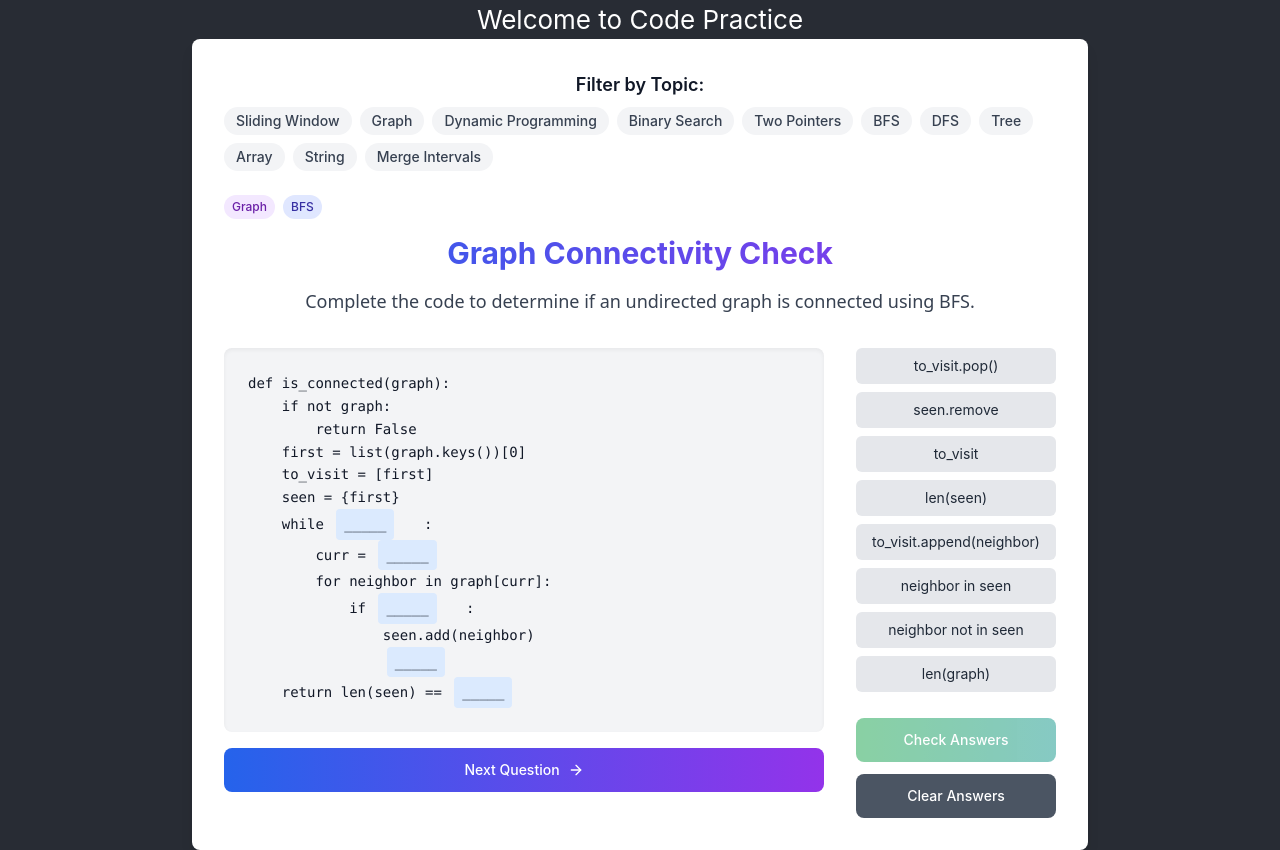
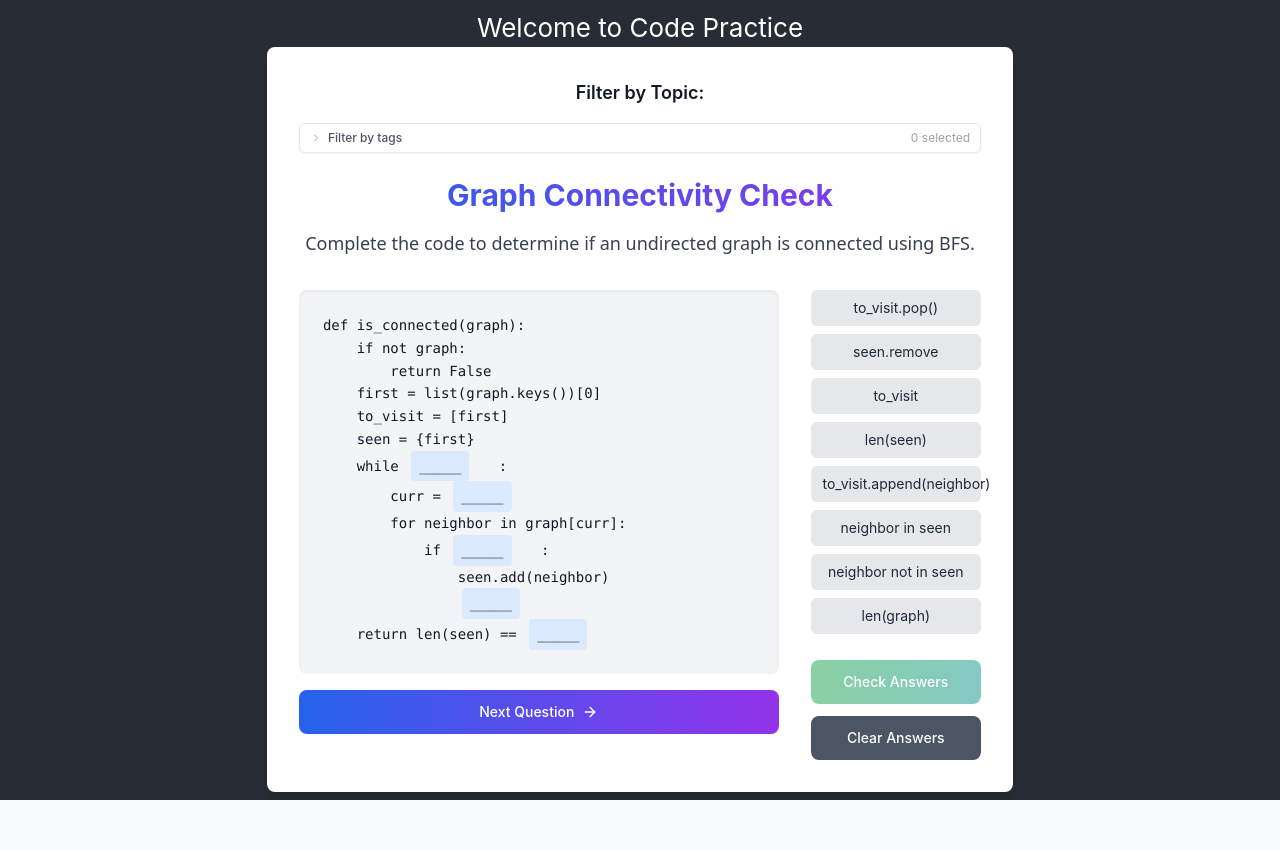
Before and after one commit to arunsudhir/arunsudhir.github.io, a React (Create React App) app in the folder codeguru/: page / in a window 1280 px wide. After the commit the page ends 800 px from the top, so only its background shows below. Built offline with nearby package versions, Linux system fonts and the light colour scheme.

Commit message:
add collapsible tags

```diff
--- a/codeguru/package.json
+++ b/codeguru/package.json
@@ -3,6 +3,7 @@
   "version": "0.1.0",
   "private": true,
   "dependencies": {
+    "@radix-ui/react-collapsible": "^1.1.3",
     "@testing-library/dom": "^10.4.0",
     "@testing-library/jest-dom": "^6.6.3",
     "@testing-library/react": "^16.2.0",
@@ -46,6 +47,9 @@
   },
   "homepage": "https://arunsudhir.github.io/",
   "devDependencies": {
-    "gh-pages": "^6.3.0"
+    "autoprefixer": "^10.4.20",
+    "gh-pages": "^6.3.0",
+    "postcss": "^8.5.2",
+    "tailwindcss": "^3.4.17"
   }
 }
--- a/codeguru/src/components/CodePractice.tsx
+++ b/codeguru/src/components/CodePractice.tsx
@@ -3,6 +3,7 @@ import { ArrowRight } from 'lucide-react';
 import { CODING_PROBLEMS } from '../data/problems';
 import {TAG_METADATA} from '../data/types'
 import type { CodingProblem, ProblemTag } from '../data/types';
+import CollapsibleTags from './CollapsibleTags';
 
 
 const CodePractice = () => {
@@ -14,19 +15,21 @@ const CodePractice = () => {
   const [showHint, setShowHint] = useState<string | null>(null);
   const [showSuccessAnimation, setShowSuccessAnimation] = useState(false);
   const [isDragging, setIsDragging] = useState(false);
-  const [selectedTags, setSelectedTags] = useState<Set<ProblemTag>>(new Set());
+  //const [selectedTags, setSelectedTags] = useState<Set<ProblemTag>>(new Set());
+  // Add state for selected tags
+  const [selectedTags, setSelectedTags] = useState<ProblemTag[]>([]);
 
 
   // Filter problems based on selected tags
-  const filteredProblems = useMemo(() => {
-    if (selectedTags.size === 0) return CODING_PROBLEMS;
-    return CODING_PROBLEMS.filter(problem =>
-      problem.tags.some(tag => selectedTags.has(tag))
-    );
-  }, [selectedTags]);
+  const filteredProblems = CODING_PROBLEMS.filter(problem => {
+    // If no tags are selected, show all problems
+    if (selectedTags.length === 0) return true;
+    // Show problems that have at least one of the selected tags
+    return selectedTags.some(tag => problem.tags.includes(tag));
+  });
 
   const currentProblem = filteredProblems[currentProblemIndex];
-
+   /*
   // Handle tag selection/deselection
   const toggleTag = (tag: ProblemTag) => {
     setSelectedTags(prev => {
@@ -50,7 +53,7 @@ const CodePractice = () => {
     setCurrentProblemIndex(0);
     clearAnswers();
   };
-
+  */
   const handleDragStart = (token: string) => {
     setDraggedToken(token);
     if (showResults) {
@@ -124,6 +127,16 @@ const CodePractice = () => {
     return Object.keys(currentProblem.solutions).every(index => filledAnswers[index]);
   };
 
+  // Handle tag selection
+  const handleTagSelect = (tag: ProblemTag) => {
+    setSelectedTags([...selectedTags, tag]);
+  };
+
+  // Handle tag deselection
+  const handleTagDeselect = (tag: ProblemTag) => {
+    setSelectedTags(selectedTags.filter(t => t !== tag));
+  };
+
   const getSlotClassName = (index : string) => {
     const baseClass = "mx-1 px-2 py-1 rounded cursor-pointer transition-all duration-300";
     if (showSuccessAnimation && isAnswerCorrect(index)) {
@@ -162,53 +175,13 @@ const CodePractice = () => {
       {/* Tag Filter Section */}
       <div className="mb-6">
         <h3 className="text-lg font-semibold mb-2">Filter by Topic:</h3>
-        <div className="flex flex-wrap gap-2 mb-4">
-          {Object.entries(TAG_METADATA).map(([tag, metadata]) => (
-            <button
-              key={tag}
-              onClick={() => toggleTag(tag as ProblemTag)}
-              className={`px-3 py-1 rounded-full text-sm font-medium transition-all
-                ${selectedTags.has(tag as ProblemTag)
-                  ? metadata.color
-                  : 'bg-gray-100 text-gray-700 hover:bg-gray-200'
-                }`}
-            >
-              {metadata.label}
-            </button>
-          ))}
-          {selectedTags.size > 0 && (
-            <button
-              onClick={clearTags}
-              className="px-3 py-1 rounded-full text-sm font-medium bg-gray-200
-                text-gray-700 hover:bg-gray-300 transition-all"
-            >
-              Clear All
-            </button>
-          )}
-        </div>
-
-        {/* Active filters display */}
-        {selectedTags.size > 0 && (
-          <div className="text-sm text-gray-600">
-            Showing {filteredProblems.length} problem(s) with selected topics
-          </div>
-        )}
+        <CollapsibleTags
+        currentTags={currentProblem.tags}
+        selectedTags={selectedTags}
+        onTagSelect={handleTagSelect}
+        onTagDeselect={handleTagDeselect}
+      />
       </div>
-
-      {/* Current problem tags display */}
-      {currentProblem && (
-        <div className="flex gap-2 mb-4">
-          {currentProblem.tags.map(tag => (
-            <span
-              key={tag}
-              className={`px-2 py-1 rounded-full text-xs font-medium ${TAG_METADATA[tag].color}`}
-            >
-              {TAG_METADATA[tag].label}
-            </span>
-          ))}
-        </div>
-      )}
-
       <div className="mb-8 space-y-4">
         <h2 className="text-3xl font-bold bg-gradient-to-r from-blue-600 to-purple-600 bg-clip-text text-transparent">
           {currentProblem.title}
--- a/codeguru/src/components/CollapsibleTags.tsx
+++ b/codeguru/src/components/CollapsibleTags.tsx
@@ -1,72 +1,104 @@
 import React, { useState } from 'react';
-import {
-  Collapsible,
-  CollapsibleContent,
-  CollapsibleTrigger,
-} from "@/components/ui/collapsible";
-import { ChevronDown, ChevronRight } from "lucide-react";
+import * as Collapsible from '@radix-ui/react-collapsible';
+import { ChevronDown, ChevronRight, X } from 'lucide-react';
+import { ProblemTag, TagMetadata, TAG_METADATA } from '../data/types';
 
-// This component will handle the collapsible tags section
+interface CollapsibleTagsProps {
+  currentTags: ProblemTag[];
+  selectedTags: ProblemTag[];
+  onTagSelect: (tag: ProblemTag) => void;
+  onTagDeselect: (tag: ProblemTag) => void;
+}
+
 const CollapsibleTags = ({
-  tags,
-  onDragStart,
-  isDragging
-}: {
-  tags: string[];
-  onDragStart: (token: string) => void;
-  isDragging: boolean;
-}) => {
-  const [isOpen, setIsOpen] = useState(true);
+  currentTags,
+  selectedTags,
+  onTagSelect,
+  onTagDeselect
+}: CollapsibleTagsProps) => {
+  const [isOpen, setIsOpen] = useState(false);
 
-  // Group tags by their first letter
-  const groupedTags = tags.reduce((acc, tag) => {
-    const firstLetter = tag[0].toUpperCase();
-    if (!acc[firstLetter]) {
-      acc[firstLetter] = [];
-    }
-    acc[firstLetter].push(tag);
-    return acc;
-  }, {} as Record<string, string[]>);
+  const sortedTags = Object.entries(TAG_METADATA)
+    .map(([tag, metadata]) => ({
+      tag: tag as ProblemTag,
+      metadata,
+      isSelected: selectedTags.includes(tag as ProblemTag)
+    }))
+    .sort((a, b) => a.metadata.label.localeCompare(b.metadata.label));
 
   return (
-    <div className="w-full space-y-2">
-      <Collapsible
-        open={isOpen}
-        onOpenChange={setIsOpen}
-        className="w-full space-y-2"
-      >
-        <div className="flex items-center justify-between">
-          <CollapsibleTrigger className="flex items-center space-x-2 hover:text-blue-600">
-            {isOpen ? <ChevronDown size={20} /> : <ChevronRight size={20} />}
-            <span className="font-medium">Available Tags</span>
-          </CollapsibleTrigger>
-        </div>
-        <CollapsibleContent className="space-y-4">
-          {Object.entries(groupedTags).map(([letter, letterTags]) => (
-            <div key={letter} className="space-y-2">
-              <h3 className="text-sm font-medium text-gray-500">{letter}</h3>
-              <div className="flex flex-wrap gap-2">
-                {letterTags.map((tag) => (
-                  <div
+    <div className="w-full">
+      {/* Selected Tags Display */}
+      <div className="mb-2 flex flex-wrap gap-1.5">
+        {selectedTags.length > 0 && (
+          <div className="flex flex-wrap gap-1.5 items-center">
+            <span className="text-xs text-gray-500 font-medium">Filters:</span>
+            {selectedTags.map(tag => (
+              <div
+                key={tag}
+                className={`
+                  text-xs px-2 py-0.5 rounded-full
+                  ${TAG_METADATA[tag].color}
+                  flex items-center gap-1
+                `}
+              >
+                {TAG_METADATA[tag].label}
+                <button
+                  onClick={() => onTagDeselect(tag)}
+                  className="hover:bg-black/10 rounded-full p-0.5"
+                >
+                  <X size={12} />
+                </button>
+              </div>
+            ))}
+          </div>
+        )}
+      </div>
+
+      {/* Collapsible Tag Selector */}
+      <div className="border rounded-md bg-white shadow-sm">
+        <Collapsible.Root
+          open={isOpen}
+          onOpenChange={setIsOpen}
+          className="w-full"
+        >
+          <Collapsible.Trigger className="w-full text-left px-2.5 py-1.5 hover:bg-gray-50 transition-colors flex items-center justify-between">
+            <div className="flex items-center gap-1.5">
+              {isOpen ? (
+                <ChevronDown className="w-3 h-3 text-gray-400" />
+              ) : (
+                <ChevronRight className="w-3 h-3 text-gray-400" />
+              )}
+              <span className="text-xs font-medium text-gray-600">Filter by tags</span>
+            </div>
+            <span className="text-xs text-gray-400">
+              {selectedTags.length} selected
+            </span>
+          </Collapsible.Trigger>
+
+          <Collapsible.Content className="overflow-hidden transition-all duration-200">
+            <div className="p-2 border-t">
+              <div className="flex flex-wrap gap-1.5">
+                {sortedTags.map(({ tag, metadata, isSelected }) => (
+                  <button
                     key={tag}
-                    draggable
-                    onDragStart={() => onDragStart(tag)}
+                    onClick={() => isSelected ? onTagDeselect(tag) : onTagSelect(tag)}
                     className={`
-                      text-sm px-3 py-1 rounded-full
-                      bg-blue-100 text-blue-800
-                      cursor-grab active:cursor-grabbing
-                      hover:bg-blue-200 transition-colors
-                      ${isDragging ? 'cursor-grabbing' : 'cursor-grab'}
+                      text-xs px-2 py-0.5 rounded-full
+                      ${metadata.color}
+                      ${isSelected ? 'ring-2 ring-offset-1 ring-blue-400' : 'opacity-75'}
+                      hover:opacity-100
+                      transition-all duration-150
                     `}
                   >
-                    {tag}
-                  </div>
+                    {metadata.label}
+                  </button>
                 ))}
               </div>
             </div>
-          ))}
-        </CollapsibleContent>
-      </Collapsible>
+          </Collapsible.Content>
+        </Collapsible.Root>
+      </div>
     </div>
   );
 };
--- a/codeguru/tailwind.config.js
+++ b/codeguru/tailwind.config.js
@@ -4,5 +4,5 @@ export default {
   theme: {
     extend: {},
   },
-  plugins: [],
+  plugins: []
 };
```
Also changed, not shown: 1 other file (tests, documents, lock files or other folders).
